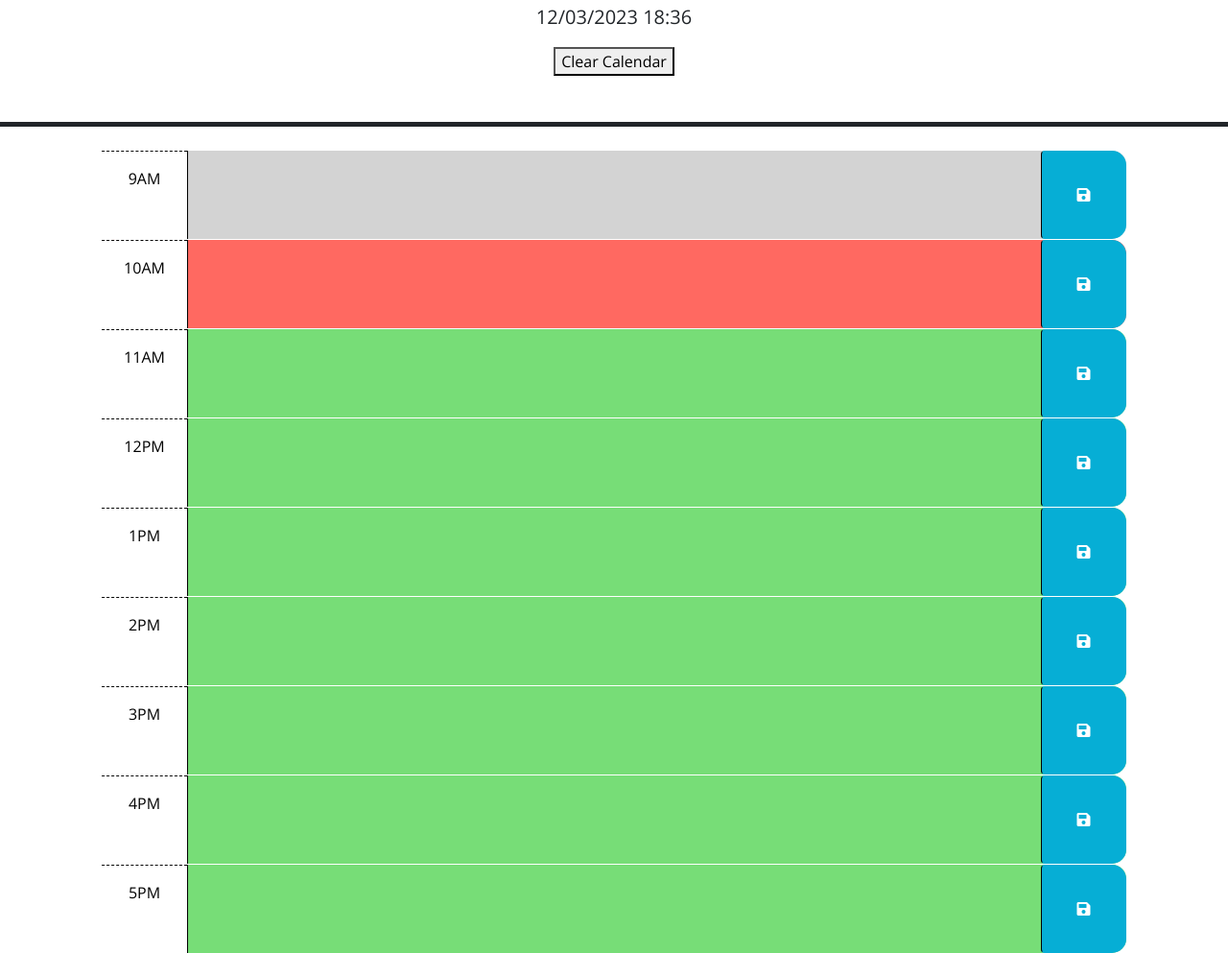
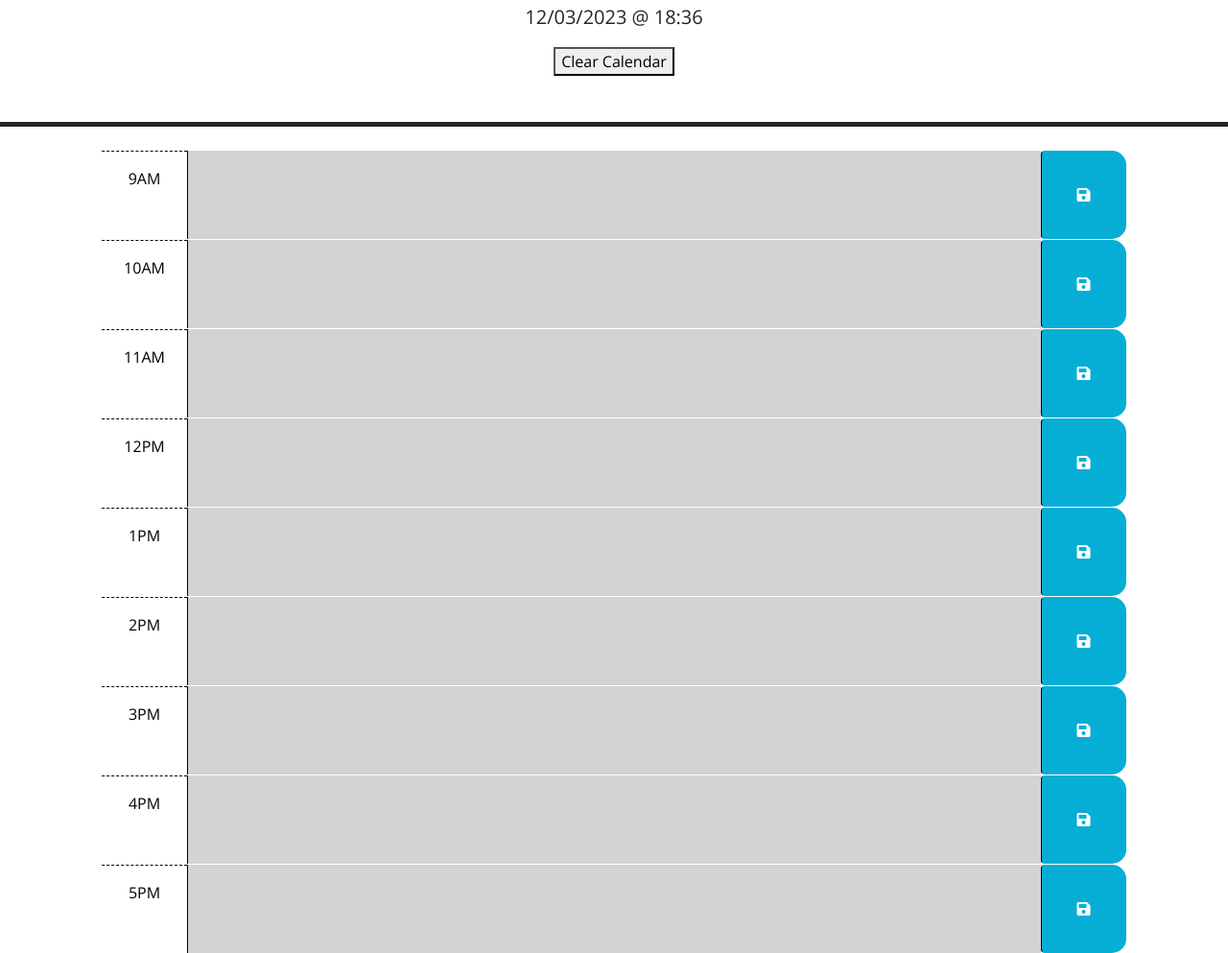
Before and after one commit to hudsonpepper/workday-scheduler, a plain HTML site: page index.html in a window 1280 px wide. Shown: the part 176-1169 px from the top of the page at 96% size. Drawn offline with nearby package versions, Linux system fonts and the light colour scheme.

Commit message:
Added Color Function and Comments

```diff
--- a/Assets/js/script.js
+++ b/Assets/js/script.js
@@ -5,7 +5,7 @@
 
 $(function () {
   // Logs Time and Date at the top of the page
-  let currentTime = dayjs().format('MM/DD/YYYY HH:mm');
+  let currentTime = dayjs().format('MM/DD/YYYY [@] HH:mm');
   $("#currentDay").text(currentTime);
 
   // Deals with Local Storage Initialization
@@ -33,7 +33,7 @@ $(function () {
     console.log("Hour Number Clicked", hourNum);
     let currHour = Number(dayjs().format('H'));
     console.log("Hour of the day", currHour);
-    if(hourNum > currHour) {
+    if (hourNum > currHour) {
       console.log("Future");
     }
     else if (hourNum == currHour) {
@@ -50,29 +50,35 @@ $(function () {
     localStorage.setItem("eventHistory", JSON.stringify(eventHistory));
   });
 
-
+  // Logs Local History Events to relevant text boxes
   function logEvents(eventHistory) {
     for (let i = 0; i < $(".description").length; i++) {
       $($(".description")[i]).val(eventHistory[i]);
     }
   }
+  // Colors According to Current Time and Time on Section
+  function colorEvents() {
+    let textBoxes = $(".description");
+    let currHour = Number(dayjs().format('H'));
+    for (let i = 0; i < textBoxes.length; i++) {
+      let hourNum = $(textBoxes[i]).parent().data("number");
+      if (hourNum > currHour) {
+        // Future Condition
+        $(textBoxes[i]).addClass('future');
+        $(textBoxes[i]).removeClass('past present');
+      }
+      else if (hourNum == currHour) {
+        // Present Condition
+        $(textBoxes[i]).addClass('present');
+        $(textBoxes[i]).removeClass('past future');
+      }
+      else {
+        // Past Condition
+        $(textBoxes[i]).addClass('past');
+        $(textBoxes[i]).removeClass('present future');
+      }
+    }
+  }
+  colorEvents();
   logEvents(eventHistory);
-  // TODO: Add a listener for click events on the save button. This code should
-  // use the id in the containing time-block as a key to save the user input in
-  // local storage. HINT: What does `this` reference in the click listener
-  // function? How can DOM traversal be used to get the "hour-x" id of the
-  // time-block containing the button that was clicked? How might the id be
-  // useful when saving the description in local storage?
-  //
-  // TODO: Add code to apply the past, present, or future class to each time
-  // block by comparing the id to the current hour. HINTS: How can the id
-  // attribute of each time-block be used to conditionally add or remove the
-  // past, present, and future classes? How can Day.js be used to get the
-  // current hour in 24-hour time?
-  //
-  // TODO: Add code to get any user input that was saved in localStorage and set
-  // the values of the corresponding textarea elements. HINT: How can the id
-  // attribute of each time-block be used to do this?
-  //
-  // TODO: Add code to display the current date in the header of the page.
 });
--- a/index.html
+++ b/index.html
@@ -32,7 +32,7 @@
         -->
 
     <!-- Example of a past time block. The "past" class adds a gray background color. -->
-    <div id="hour-9" class="row time-block past" data-number="9">
+    <div id="hour-9" class="row time-block" data-number="9">
       <div class="col-2 col-md-1 hour text-center py-3">9AM</div>
       <textarea class="col-8 col-md-10 description" rows="3"></textarea>
       <button class="btn saveBtn col-2 col-md-1" aria-label="save">
@@ -41,7 +41,7 @@
     </div>
 
     <!-- Example of a a present time block. The "present" class adds a red background color. -->
-    <div id="hour-10" class="row time-block present" data-number="10">
+    <div id="hour-10" class="row time-block" data-number="10">
       <div class="col-2 col-md-1 hour text-center py-3">10AM</div>
       <textarea class="col-8 col-md-10 description" rows="3"></textarea>
       <button class="btn saveBtn col-2 col-md-1" aria-label="save">
@@ -50,7 +50,7 @@
     </div>
 
     <!-- Example of a future time block. The "future" class adds a green background color. -->
-    <div id="hour-11" class="row time-block future" data-number="11">
+    <div id="hour-11" class="row time-block" data-number="11">
       <div class="col-2 col-md-1 hour text-center py-3">11AM</div>
       <textarea class="col-8 col-md-10 description" rows="3"></textarea>
       <button class="btn saveBtn col-2 col-md-1" aria-label="save">
@@ -58,7 +58,7 @@
       </button>
     </div>
     <!-- Example of a future time block. The "future" class adds a green background color. -->
-    <div id="hour-12" class="row time-block future" data-number="12">
+    <div id="hour-12" class="row time-block" data-number="12">
       <div class="col-2 col-md-1 hour text-center py-3">12PM</div>
       <textarea class="col-8 col-md-10 description" rows="3"></textarea>
       <button class="btn saveBtn col-2 col-md-1" aria-label="save">
@@ -66,7 +66,7 @@
       </button>
     </div>
     <!-- Example of a future time block. The "future" class adds a green background color. -->
-    <div id="hour-13" class="row time-block future" data-number="13">
+    <div id="hour-13" class="row time-block" data-number="13">
       <div class="col-2 col-md-1 hour text-center py-3">1PM</div>
       <textarea class="col-8 col-md-10 description" rows="3"></textarea>
       <button class="btn saveBtn col-2 col-md-1" aria-label="save">
@@ -74,7 +74,7 @@
       </button>
     </div>
     <!-- Example of a future time block. The "future" class adds a green background color. -->
-    <div id="hour-14" class="row time-block future" data-number="14">
+    <div id="hour-14" class="row time-block" data-number="14">
       <div class="col-2 col-md-1 hour text-center py-3">2PM</div>
       <textarea class="col-8 col-md-10 description" rows="3"></textarea>
       <button class="btn saveBtn col-2 col-md-1" aria-label="save">
@@ -82,7 +82,7 @@
       </button>
     </div>
     <!-- Example of a future time block. The "future" class adds a green background color. -->
-    <div id="hour-15" class="row time-block future" data-number="15">
+    <div id="hour-15" class="row time-block" data-number="15">
       <div class="col-2 col-md-1 hour text-center py-3">3PM</div>
       <textarea class="col-8 col-md-10 description" rows="3"></textarea>
       <button class="btn saveBtn col-2 col-md-1" aria-label="save">
@@ -90,7 +90,7 @@
       </button>
     </div>
     <!-- Example of a future time block. The "future" class adds a green background color. -->
-    <div id="hour-16" class="row time-block future" data-number="16">
+    <div id="hour-16" class="row time-block" data-number="16">
       <div class="col-2 col-md-1 hour text-center py-3">4PM</div>
       <textarea class="col-8 col-md-10 description" rows="3"></textarea>
       <button class="btn saveBtn col-2 col-md-1" aria-label="save">
@@ -98,7 +98,7 @@
       </button>
     </div>
     <!-- Example of a future time block. The "future" class adds a green background color. -->
-    <div id="hour-17" class="row time-block future" data-number="17">
+    <div id="hour-17" class="row time-block" data-number="17">
       <div class="col-2 col-md-1 hour text-center py-3">5PM</div>
       <textarea class="col-8 col-md-10 description" rows="3"></textarea>
       <button class="btn saveBtn col-2 col-md-1" aria-label="save">
```
